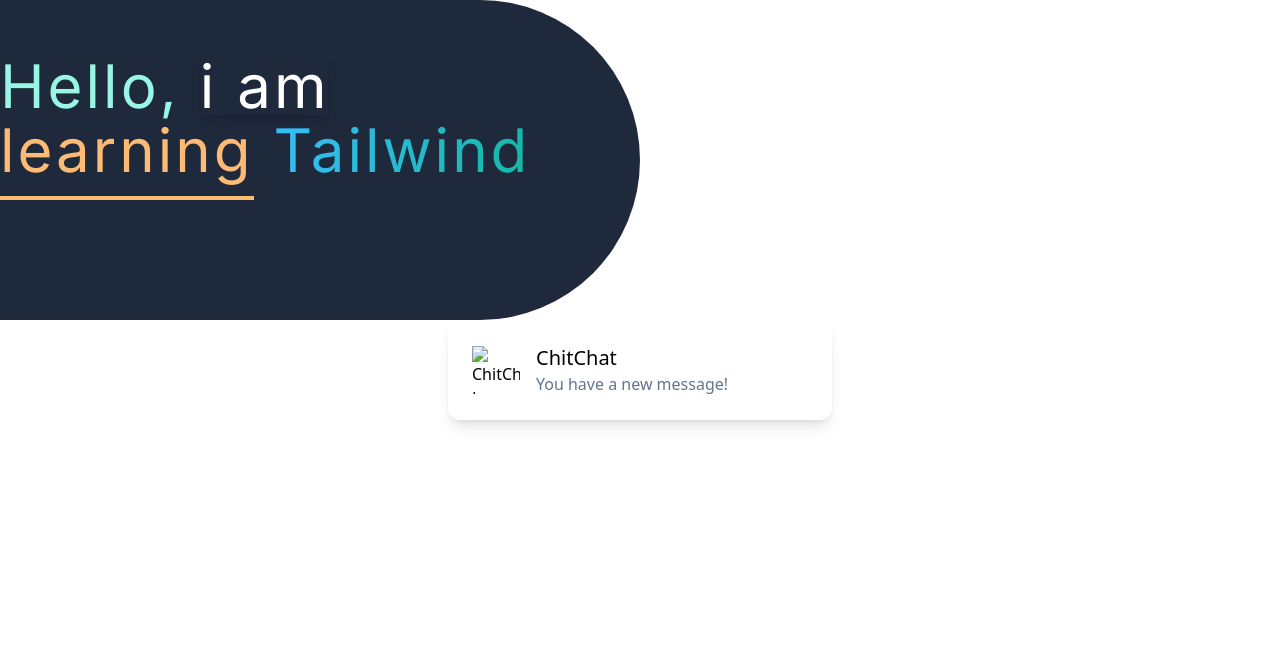
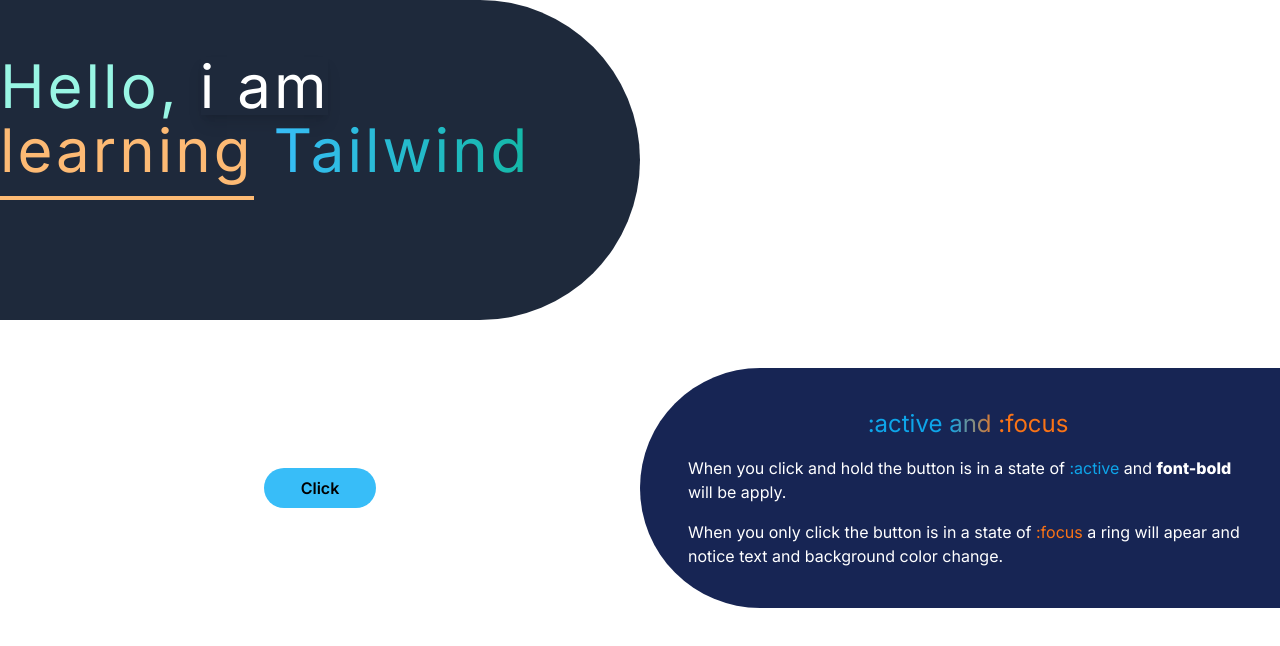
Before and after one commit to Andrewij21/learning-tailwind, a website: page public/index.html in a window 1280 px wide. Drawn offline with Linux system fonts and the light colour scheme; files whose address does not match are found by name.

Commit message:
feat: add button focus and active

```diff
--- a/public/index.html
+++ b/public/index.html
@@ -34,16 +34,41 @@
         </span>
       </h1>
     </div>
-    <div
-      class="p-6 max-w-sm mx-auto bg-white rounded-xl shadow-lg flex items-center space-x-4"
-    >
-      <div class="shrink-0">
-        <img class="h-12 w-12" src="/img/logo.svg" alt="ChitChat Logo" />
+
+    <!-- BUTTON AND PSEUDO-CLASSES -->
+    <section class="my-12 flex font-inter">
+      <div class="flex-1 flex">
+        <button
+          class="bg-sky-400 hover:bg-sky-600 font-semibold rounded-full px-4 py-2 w-28 mx-auto block focus:text-white active:font-bold focus:ring-2 focus:ring-sky-200 self-center"
+        >
+          Click
+        </button>
       </div>
-      <div>
-        <div class="text-xl font-medium text-black">ChitChat</div>
-        <p class="text-slate-500">You have a new message!</p>
+      <div
+        class="bg-blue-950 rounded-l-full py-10 pr-8 pl-12 text-center basis-1/2"
+      >
+        <h2 class="block mx-auto mb-4 text-2xl">
+          <span class="text-sky-500"> :active </span>
+          <span
+            class="bg-gradient-to-r from-sky-500 to-orange-500 text-transparent bg-clip-text"
+          >
+            and
+          </span>
+          <span class="text-orange-500"> :focus </span>
+        </h2>
+        <div class="text-2sm text-left text-white">
+          <p>
+            When you click and hold the button is in a state of
+            <span class="text-sky-500"> :active </span> and
+            <span class="font-bold"> font-bold </span> will be apply.
+          </p>
+          <p class="mt-4">
+            When you only click the button is in a state of
+            <span class="text-orange-500"> :focus </span>
+            a ring will apear and notice text and background color change.
+          </p>
+        </div>
       </div>
-    </div>
+    </section>
   </body>
 </html>
```
Also changed, not shown: public/css/style.css.
